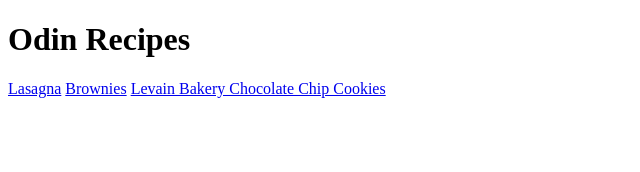
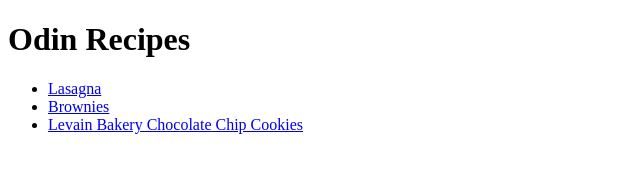
Before and after one commit to TheMuddledWitch/Odin-Recipes, a plain HTML site: page index.html in a window 1280 px wide. Shown: the whole page, without its empty margins (0-640 px from the left). Drawn offline with Linux system fonts and the light colour scheme.

Commit message:
I added an unordered list to index.html file.

```diff
--- a/index.html
+++ b/index.html
@@ -5,9 +5,14 @@
         <title>Odin Recipes</title>
     <body>
         <h1>Odin Recipes</h1>
-        <a href="lasagna.html">Lasagna</a>
-        <a href="Brownies.html">Brownies</a>
-        <a href="Levainbakerychocolatechipcookies.html">Levain Bakery Chocolate Chip Cookies</a>
+        <ul>
+            <li><a href="lasagna.html">Lasagna</a></li>
+            <li><a href="Brownies.html">Brownies</a></li>
+            <li><a href="Levainbakerychocolatechipcookies.html">Levain Bakery Chocolate Chip Cookies</a></li>
+
+        </ul>
+
+
 
     </body>
 </head>
```
